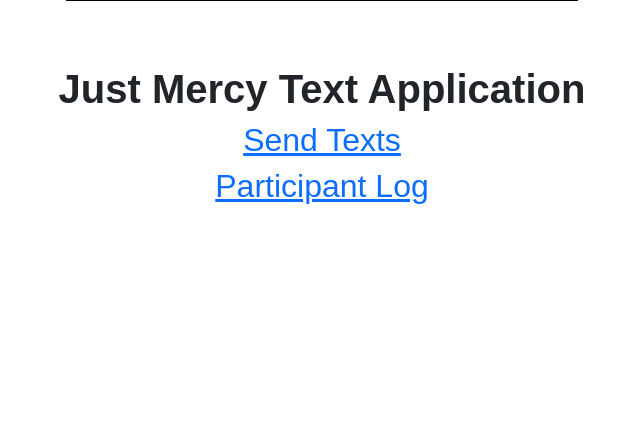
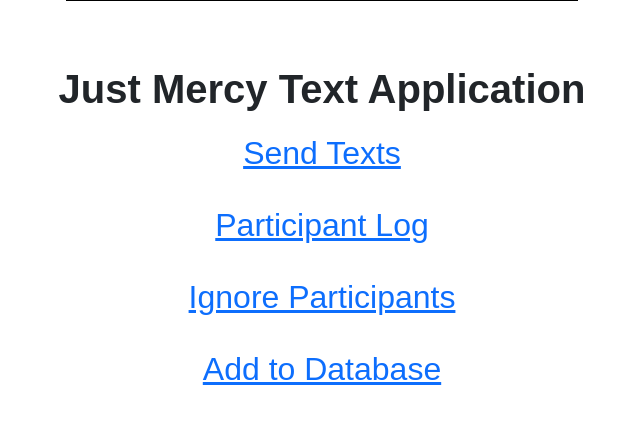
Before and after one commit to StanfordSocialNeuroscienceLab/just-mercy-text-application, a Flask app: page / in a window 1280 px wide. Shown: the part 211-635 px from the top of the page, without its empty margins (318-958 px from the left). Run offline with Flask 2, Linux system fonts and the light colour scheme; parts of the project's set-up code (start-up, migrations or seed data) failed here and were passed over; some libraries are stand-ins or nearby versions.

Commit message:
Update index.html

```diff
--- a/app/templates/index.html
+++ b/app/templates/index.html
@@ -6,6 +6,7 @@
 
         <img src="static/THE_OG.jpg" class="index_image">
 
+        <div class="index_container">
             <h1>
                 <b>Just Mercy Text Application</b>
             </h1>
@@ -22,6 +23,19 @@
                 </h2>
             </a>
 
+            <a href="{{ url_for('update') }}">
+                <h2>
+                    Ignore Participants
+                </h2>
+            </a>
+
+            <a href="{{ url_for('add_to_db') }}">
+                <h2>
+                    Add to Database
+                </h2>
+            </a>
+        </div>
+
         {% endblock %}
     </body>
 </html>
```
Lines whose indentation alone changed are shown as unchanged.
